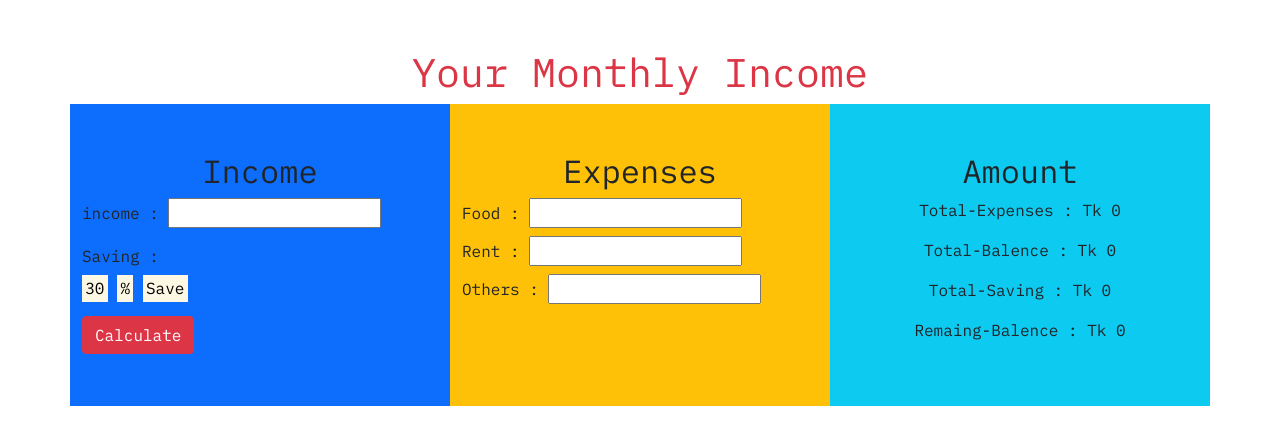
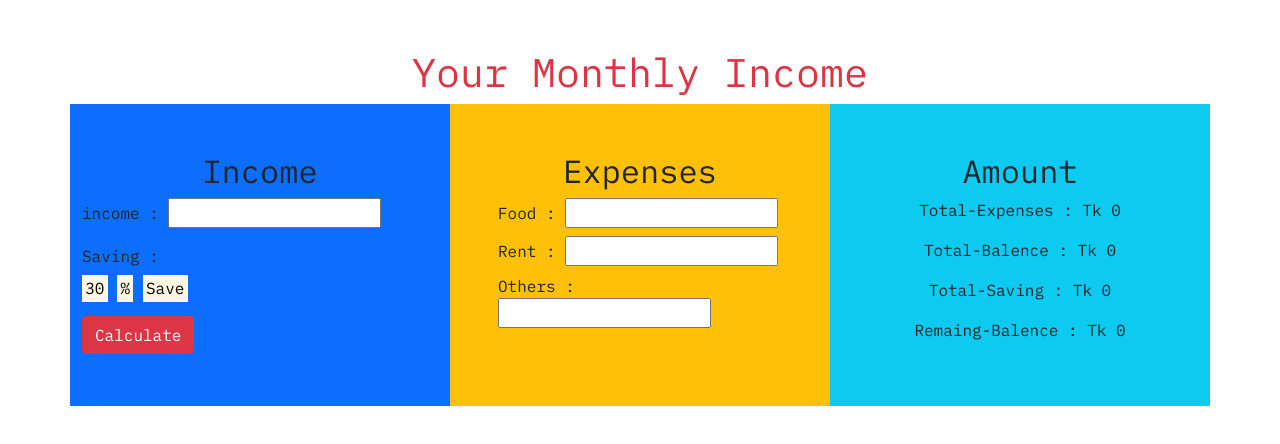
Before and after one commit to islammd39/fun-with-javascript, a plain HTML site: page index.html in a window 1280 px wide. Drawn offline with nearby package versions, Linux system fonts and the light colour scheme.

Commit message:
style add

```diff
--- a/index.html
+++ b/index.html
@@ -35,17 +35,17 @@
                     <div class="col-4 bg-warning py-5">
                         <h2 class="text-center">Expenses</h2>
                           <div class="row">
-                              <div class="col col-lg-12 ">
+                              <div class="col col-lg-12 px-5">
                                 <label for="name">Food :</label>
                                 <input type="text" name="" id="food-value">
                               </div>
 
-                                <div class="col col-lg-12 mt-2">
+                                <div class="col col-lg-12 mt-2 px-5">
                                     <label for="name">Rent :</label>
                                     <input type="text" name="" id="rent-value">
                                 </div>
 
-                               <div class="col col-lg-12 mt-2">
+                               <div class="col col-lg-12 mt-2 px-5">
                                 <label for="name">Others :</label>
                                 <input type="text" name="" id="others-value">
                               </div>
```
